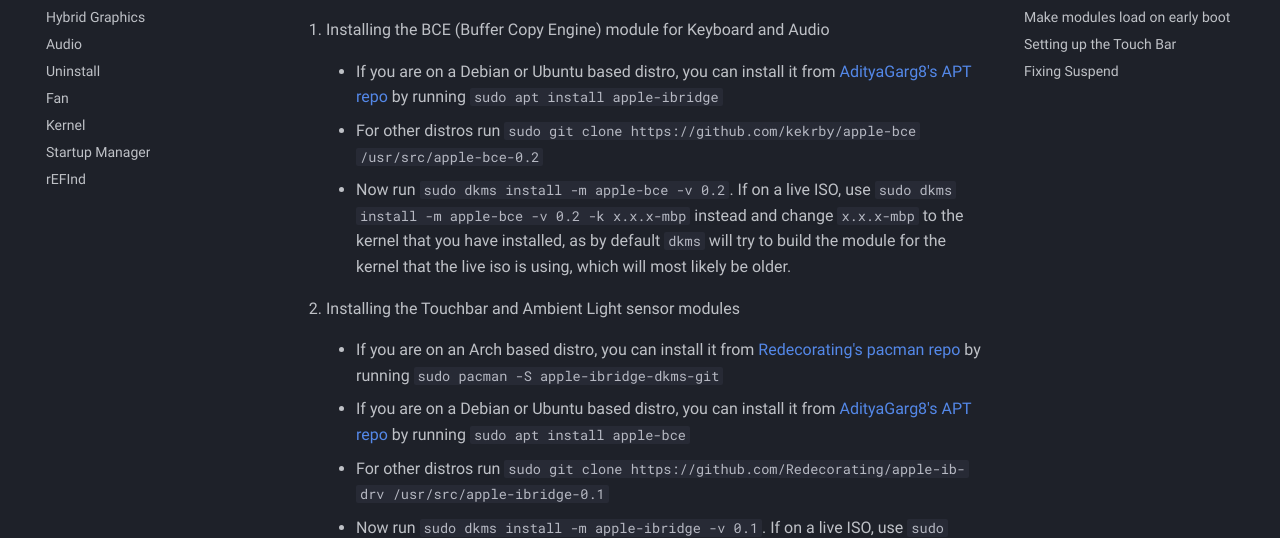
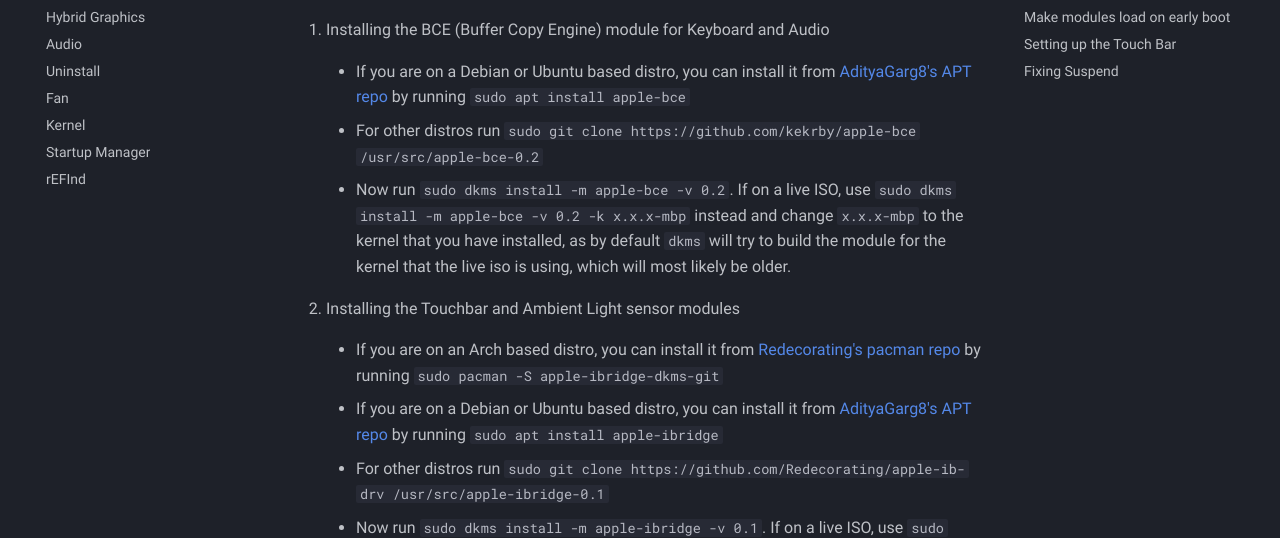
Before and after one commit to t2linux/wiki, an MkDocs documentation site: the page built from docs/guides/dkms.md, in a window 1280 px wide and 900 px high, scrolled down 797 px. Shown: the part 172-710 px from the top of the window. Built offline with MkDocs 1.6.1 and Material for MkDocs 9.7.7, drawn with Linux system fonts in a browser that asks for light colours; comment, search, counter and statistics services are not loaded; part of the change alters nothing that is shown.

Commit message:
DKMS: Fix typo

```diff
--- a/docs/guides/dkms.md
+++ b/docs/guides/dkms.md
@@ -26,7 +26,7 @@ sudo rm -r /var/lib/dkms/apple-ibridge
 
 1. Installing the BCE (Buffer Copy Engine) module for Keyboard and Audio
 
-    - If you are on a Debian or Ubuntu based distro, you can install it from [AdityaGarg8's APT repo](https://github.com/AdityaGarg8/t2-ubuntu-repo) by running `sudo apt install apple-ibridge`
+    - If you are on a Debian or Ubuntu based distro, you can install it from [AdityaGarg8's APT repo](https://github.com/AdityaGarg8/t2-ubuntu-repo) by running `sudo apt install apple-bce`
 
     - For other distros run `sudo git clone https://github.com/kekrby/apple-bce /usr/src/apple-bce-0.2`
 
@@ -36,7 +36,7 @@ sudo rm -r /var/lib/dkms/apple-ibridge
 
     - If you are on an Arch based distro, you can install it from [Redecorating's pacman repo](https://github.com/Redecorating/archlinux-t2-packages) by running `sudo pacman -S apple-ibridge-dkms-git`
 
-    - If you are on a Debian or Ubuntu based distro, you can install it from [AdityaGarg8's APT repo](https://github.com/AdityaGarg8/t2-ubuntu-repo) by running `sudo apt install apple-bce`
+    - If you are on a Debian or Ubuntu based distro, you can install it from [AdityaGarg8's APT repo](https://github.com/AdityaGarg8/t2-ubuntu-repo) by running `sudo apt install apple-ibridge`
 
     - For other distros run `sudo git clone https://github.com/Redecorating/apple-ib-drv /usr/src/apple-ibridge-0.1`
 
```
